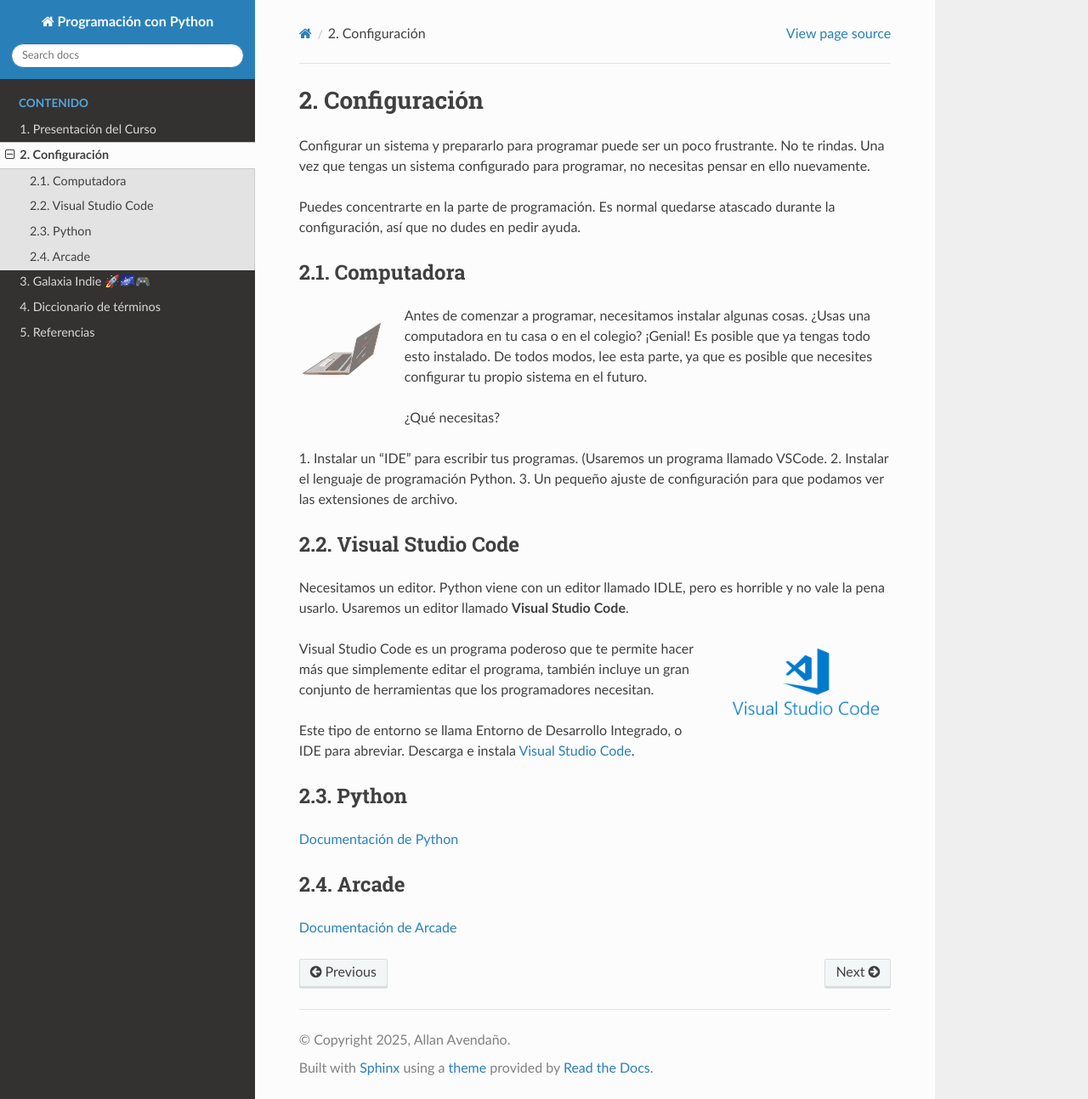
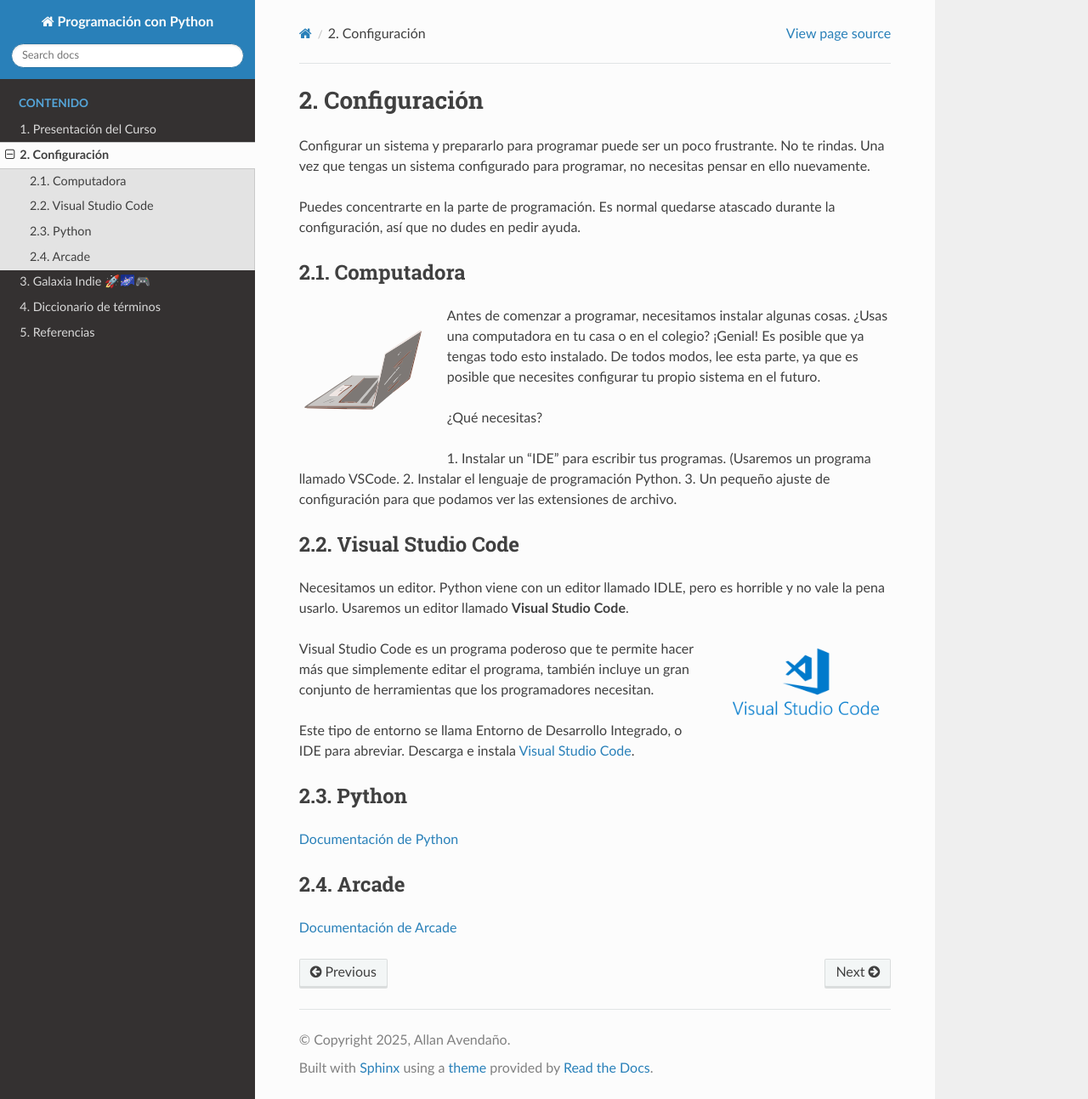
Before and after one commit to aavendan/programacion-python, a Sphinx documentation site: the page built from docs/source/configuracion.rst, in a window 1280 px wide and 1293 px high. Shown: the whole window at 85% size. Built offline with Sphinx 7.4.7 and the Read the Docs theme 3.1.0, drawn with Linux system fonts in a browser that asks for light colours.

Commit message:
laptop to 150

```diff
--- a/docs/source/configuracion.rst
+++ b/docs/source/configuracion.rst
@@ -12,7 +12,7 @@
 ------------------
 
 .. figure:: img/laptop.svg
-   :width: 100
+   :width: 150
    :align: left
    :alt: laptop
 
```
